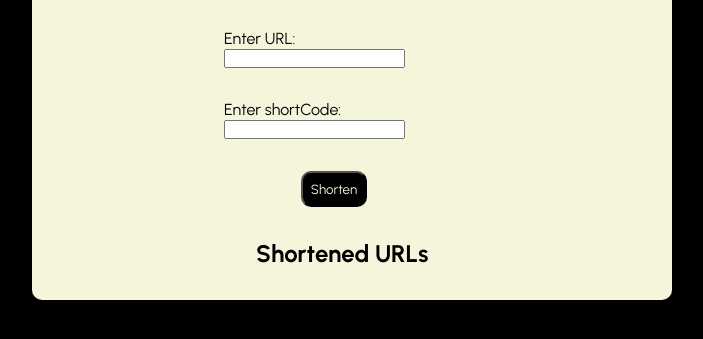
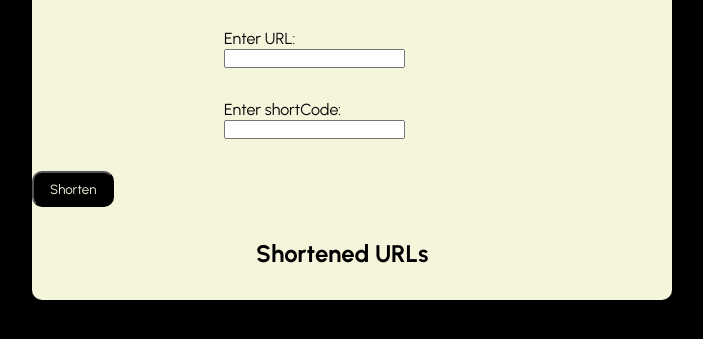
Before and after one commit to SaniyaArora03/URL, a website: page mini_projects/url/public/index.html in a window 1280 px wide. Shown: the part 207-546 px from the top of the page, without its empty margins (288-991 px from the left). Drawn offline with Linux system fonts and the light colour scheme; no server answers.

Commit message:
Update style.css

```diff
--- a/mini_projects/url/public/style.css
+++ b/mini_projects/url/public/style.css
@@ -28,14 +28,11 @@ h1{
 }
 button{
     border-radius: 10px;
-    padding: 0.5rem;
+    padding: 0.5rem 1rem;
     background-color: black;
     color: beige;
     font-family: urbanist;
-    margin-left: 42%;
-    margin-right: 42%;
-    margin-top: 2rem;
-    margin-bottom: 2rem;
+    margin: 2rem auto;
 }
 form div{
     margin-left: 30%;
```
